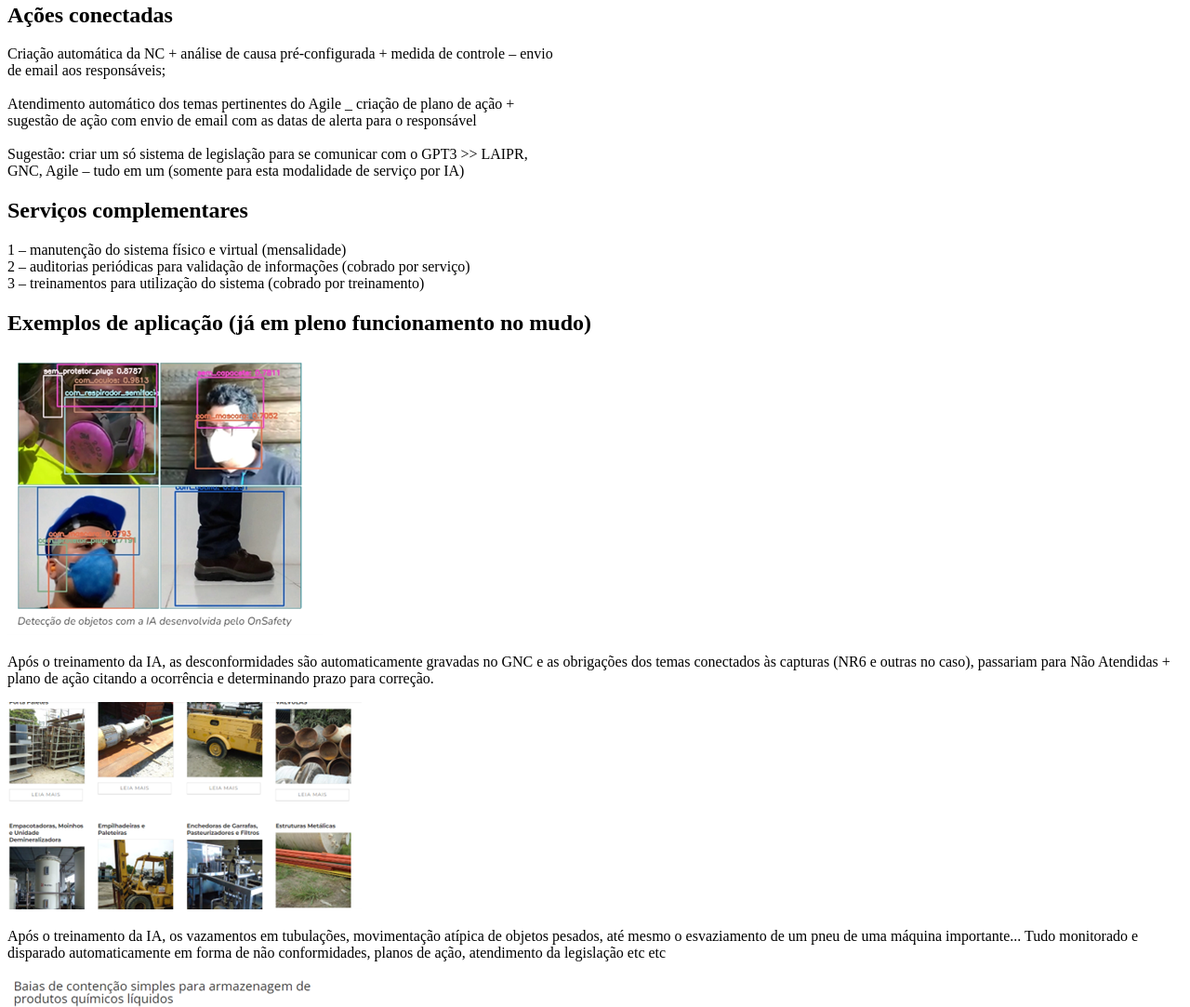
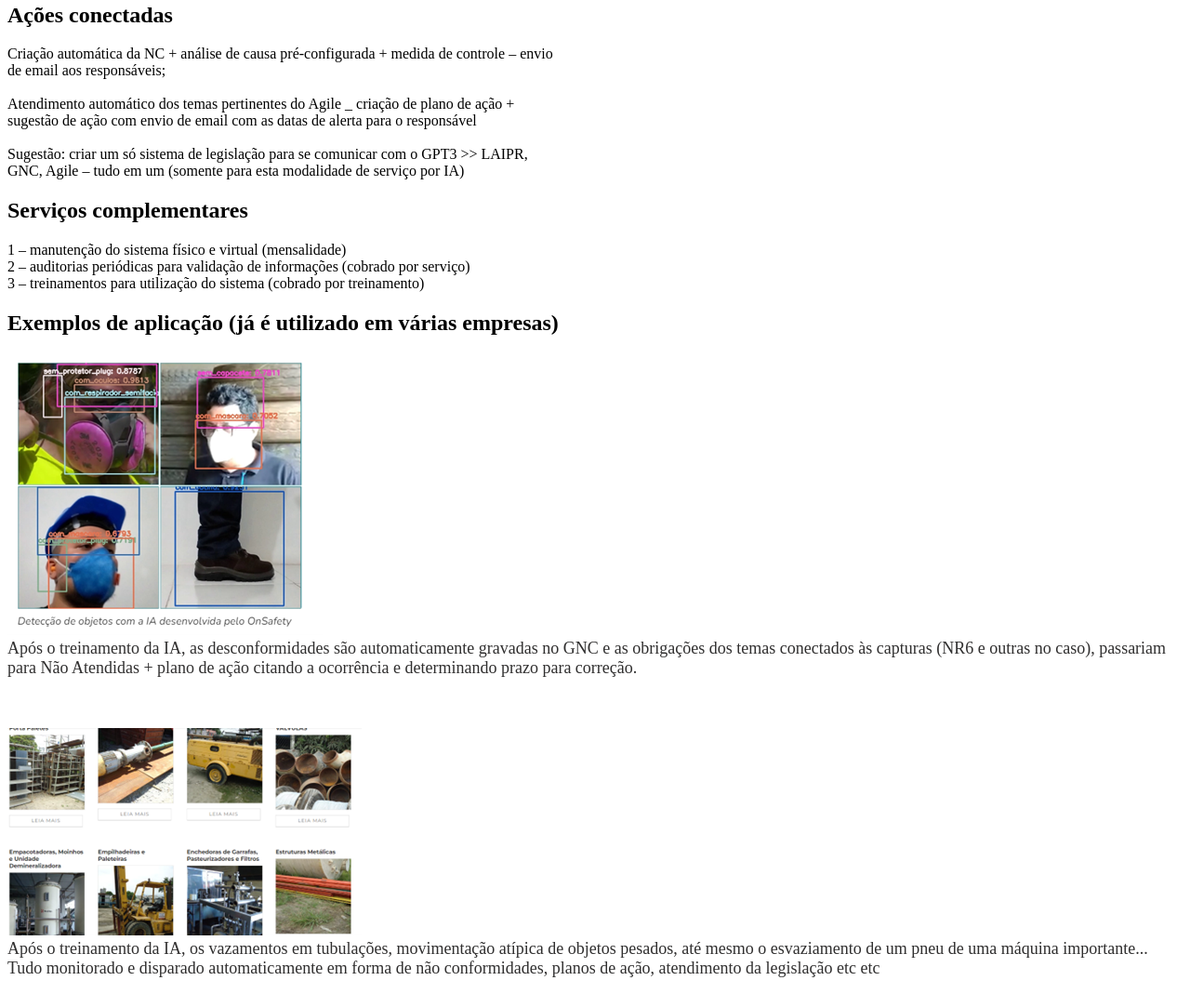
Before and after one commit to Marcscob/IA-e-Legnet, a plain HTML site: page index.html in a window 1280 px wide. Shown: the part 891-1974 px from the top of the page at 93% size. Drawn offline with Linux system fonts and the light colour scheme.

Commit message:
Add files via upload

```diff
--- a/index.html
+++ b/index.html
@@ -30,6 +30,12 @@
   #result {
     width:600px;
     height: auto;
+  }
+
+  .item p{
+    margin-top: 0px;
+    font-size: 18px;
+    color: rgb(48, 47, 47);
   }
 
 
@@ -71,18 +77,21 @@ Sugestão: criar um só sistema de legislação para se comunicar com o GPT3 >>
 
 </div>
 
-<h2>Exemplos de aplicação (já em pleno funcionamento no mudo)</h2>
+<h2>Exemplos de aplicação (já é utilizado em várias empresas)</h2>
 
 <div class="item">
   <div class="item1">
   <img src="./1.png" alt="">
   <p>Após o treinamento da IA, as desconformidades são automaticamente gravadas no GNC e as obrigações dos temas conectados às capturas (NR6 e outras no caso), passariam para Não Atendidas + plano de ação citando a ocorrência e determinando prazo para correção. </p>
+  <br>
+  <br>
   </div>
   <div class="item2">
   <img src="./2.png" alt="">
   <p>Após o treinamento da IA, os vazamentos em tubulações, movimentação atípica de objetos pesados, até mesmo o esvaziamento de um pneu de uma máquina importante...
 Tudo monitorado e disparado automaticamente em forma de não conformidades, planos de ação, atendimento da legislação etc etc
  </p>
+ <br><br>
   </div>
   <div class="item3">
   <img src="./3.png" alt="">
```
